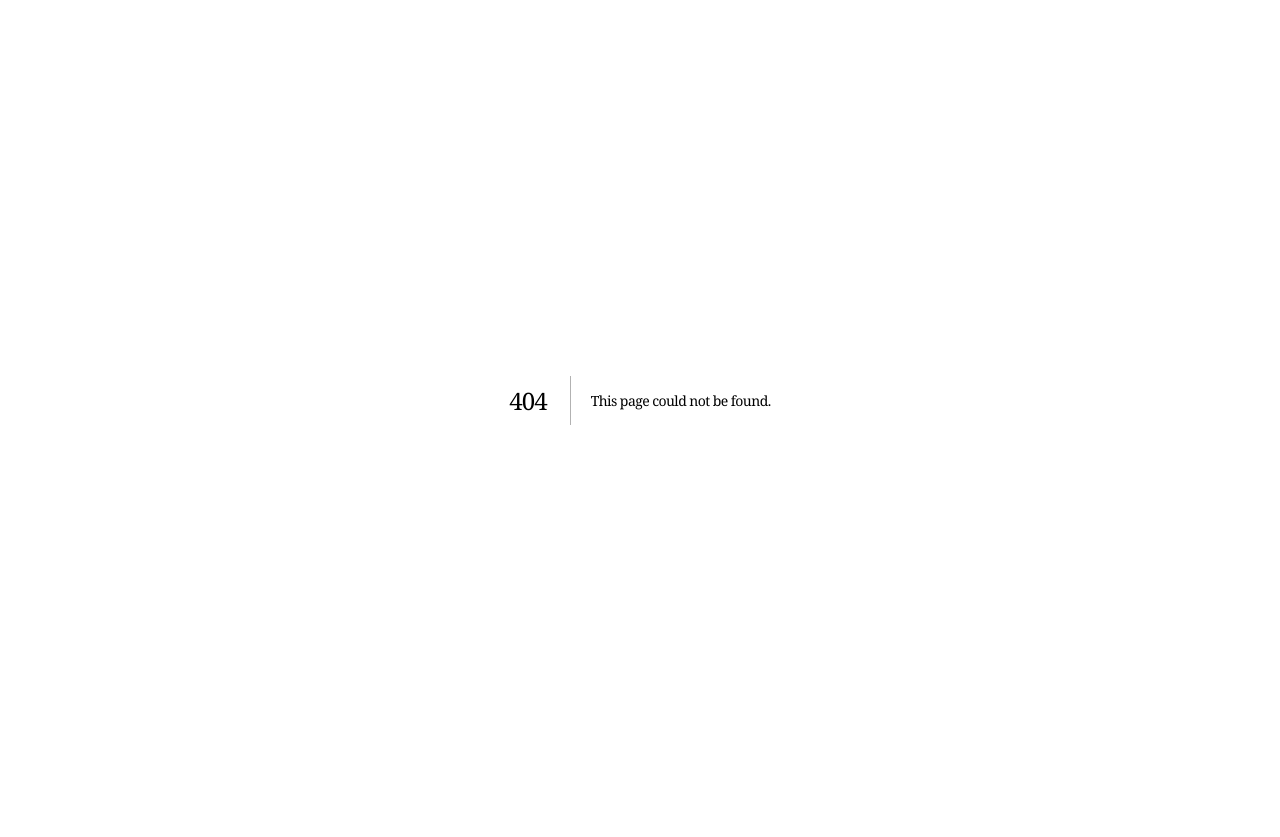
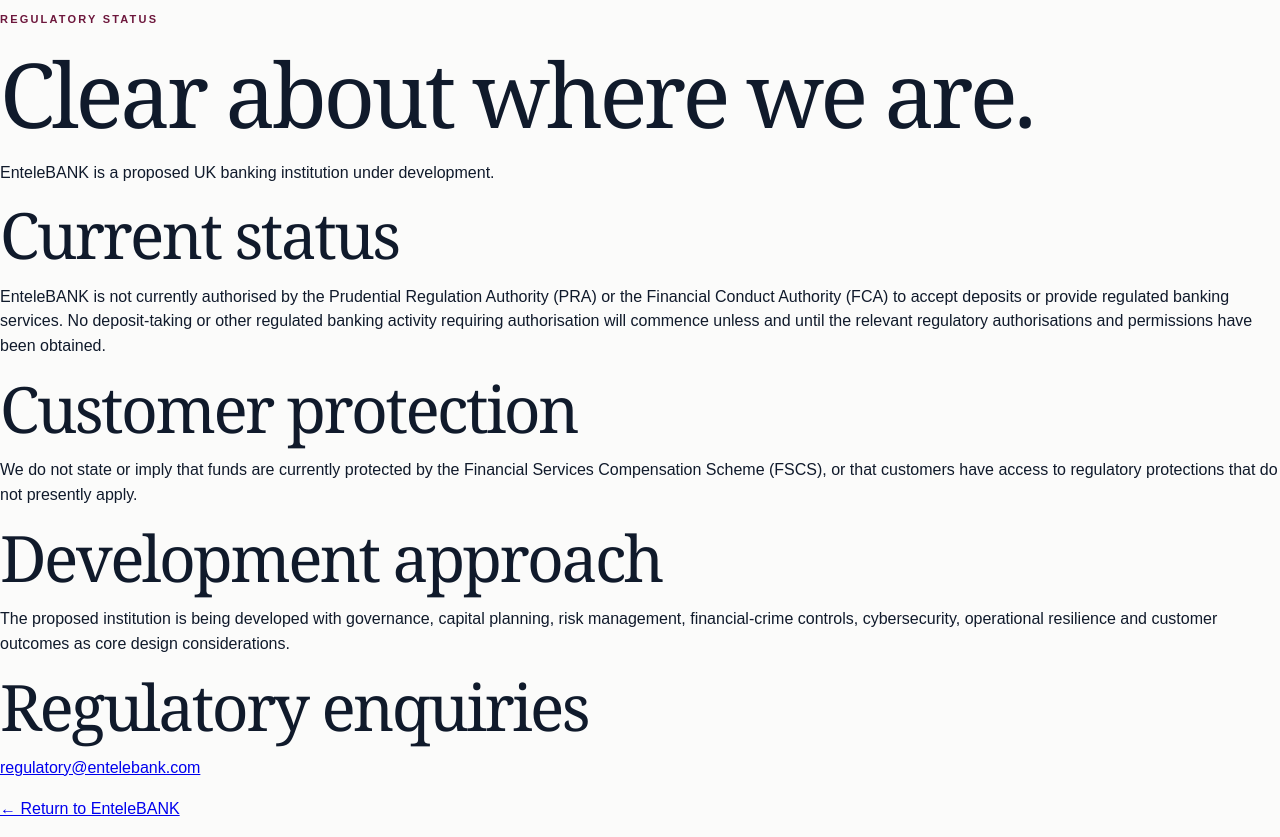
Before and after one commit to tvk-group/entelebank, a Next.js app: page /regulatory in a window 1280 px wide. Before the commit this address had no page. Before the commit the page ends 800 px from the top, so only its background shows below. Built offline with nearby package versions, Linux system fonts and the light colour scheme.

Commit message:
regulatory: add dedicated pre-authorisation status page

```diff
--- /dev/null
+++ b/app/regulatory/page.js
@@ -0,0 +1,2 @@
+export const metadata={title:'Regulatory Status | EnteleBANK'};
+export default function Regulatory(){return <main className="legalPage"><p className="eyebrow">Regulatory status</p><h1>Clear about where we are.</h1><p className="legalLead">EnteleBANK is a proposed UK banking institution under development.</p><h2>Current status</h2><p>EnteleBANK is not currently authorised by the Prudential Regulation Authority (PRA) or the Financial Conduct Authority (FCA) to accept deposits or provide regulated banking services. No deposit-taking or other regulated banking activity requiring authorisation will commence unless and until the relevant regulatory authorisations and permissions have been obtained.</p><h2>Customer protection</h2><p>We do not state or imply that funds are currently protected by the Financial Services Compensation Scheme (FSCS), or that customers have access to regulatory protections that do not presently apply.</p><h2>Development approach</h2><p>The proposed institution is being developed with governance, capital planning, risk management, financial-crime controls, cybersecurity, operational resilience and customer outcomes as core design considerations.</p><h2>Regulatory enquiries</h2><p><a href="mailto:regulatory@entelebank.com">regulatory@entelebank.com</a></p><p><a href="/">← Return to EnteleBANK</a></p></main>}
```
